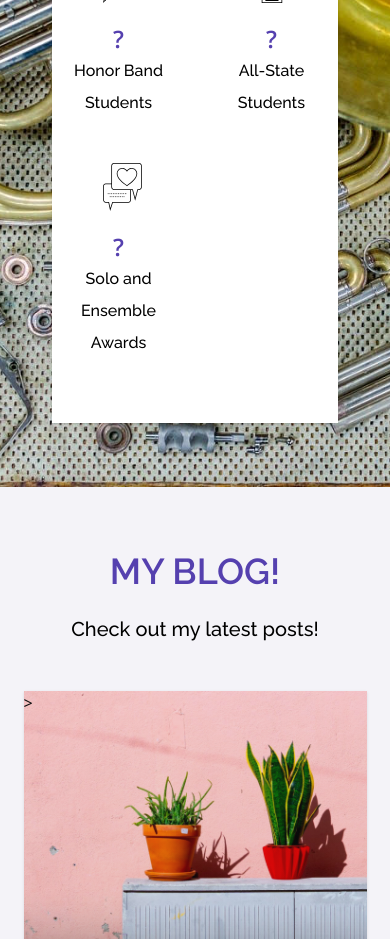
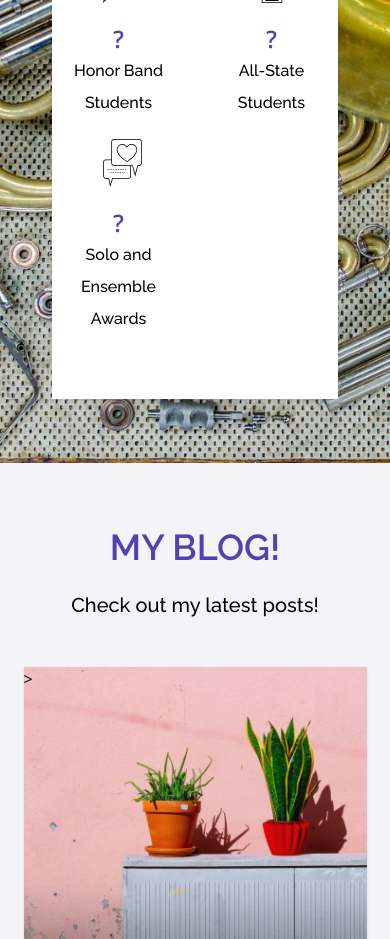
Before and after one commit to TMNTony/Cindy, a Vue app: page / in a window 390 px wide. Shown: the part 7120-8059 px from the top of the page. Built offline with nearby package versions, Linux system fonts and the light colour scheme.

Commit message:
Fix formating in statistics

```diff
--- a/src/components/Statistics.vue
+++ b/src/components/Statistics.vue
@@ -60,7 +60,7 @@
                   </div>
 
                   <div
-                    class="mt-6 flex flex-col items-center justify-center text-center md:mt-10 md:flex-row md:text-left lg:mt-0"
+                    class="flex flex-col items-center justify-center text-center md:flex-row md:text-left"
                   >
                     <div>
                       <img
```
